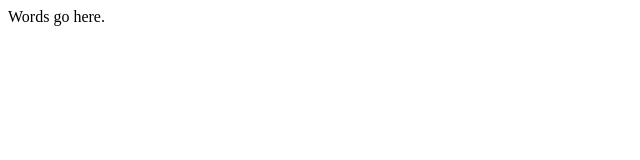
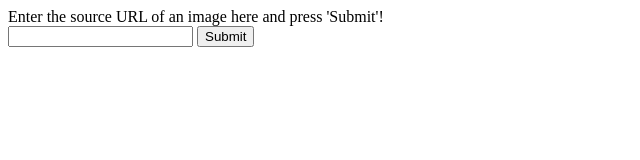
Before and after one commit to bexredd/JavaScriptCreativeAssignment, a plain HTML site: page index.html in a window 1280 px wide. Shown: the whole page, without its empty margins (0-640 px from the left). Drawn offline with Linux system fonts and the light colour scheme.

Commit message:
input elements in html

```diff
--- a/index.html
+++ b/index.html
@@ -5,6 +5,9 @@
 	<script src="script.js"></script>
 </head>
 <body>
-Words go here.
+	<div>
+		Enter the source URL of an image here and press 'Submit'! <br/>
+		<input id="img_src"/> <input type="submit"/>
+	</div>
 </body>
 </html>
```
